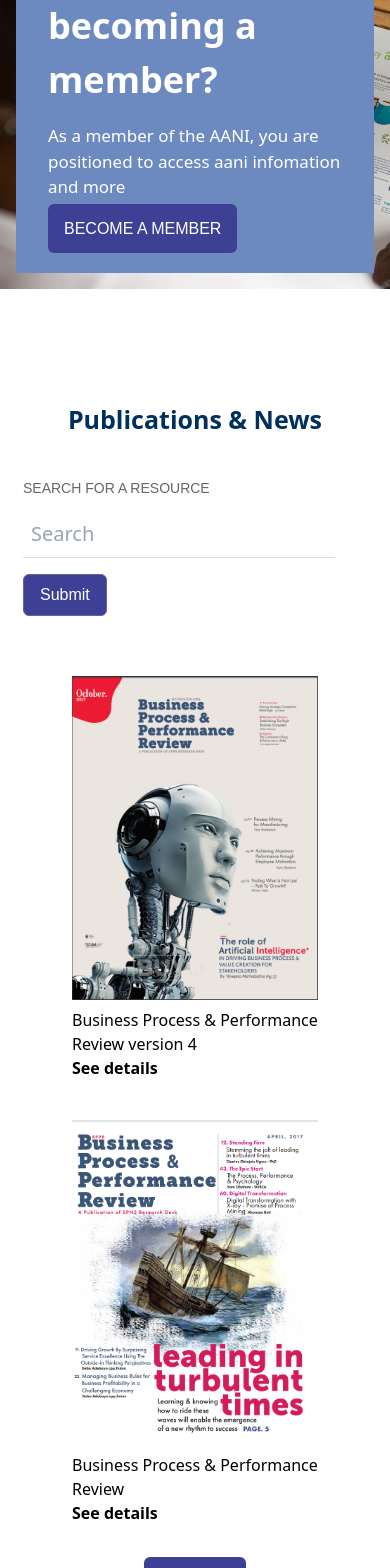
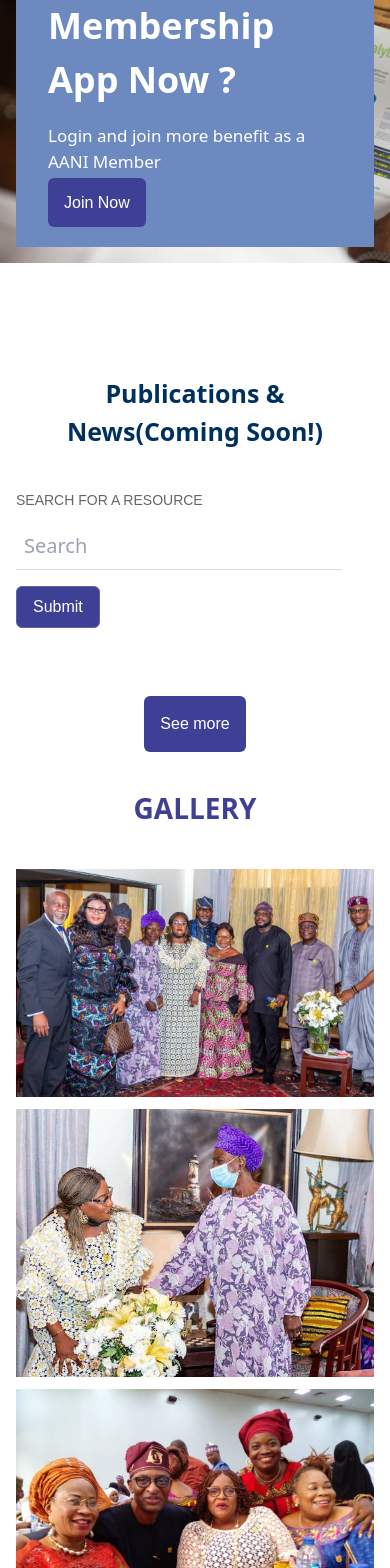
Before and after one commit to Tomation-Solution/aani-new-website, a Next.js app: page / in a window 390 px wide. Shown: the part 5720-7288 px from the top of the page. Built offline with nearby package versions, Linux system fonts and the light colour scheme.

Commit message:
added debo fix

```diff
--- a/src/components/About.tsx
+++ b/src/components/About.tsx
@@ -8,33 +8,33 @@ interface AboutProps {
   max?: string;
 }
 export const publicationAndNews = [
-  {
-    'title':'Business Process & Performance Review version 4',
-    'content':[],
-    is_dowload:true,
-    img:'/ai_lin.png',
-    type:'publication',
-    id:'1',
-    link:'/pub-news/1',
-    dowloadFile:'https://drive.google.com/file/d/1lvQUbfo2-3iD_94uEnbB2jQCqFNZF1wX/view?usp=sharing',
-  },
-  {
-    'title':'Business Process & Performance Review',
-    'content':[],
-    is_dowload:true,
-    img:'/bpmi_pbu_1.png',
-    type:'publication',
-    id:'2',
-    link:'/pub-news/2',
-    dowloadFile:'https://drive.google.com/file/d/1Wk4JPSw2z_vgKXQ-jCG4jhwJr8oMzd6h/view?usp=sharing',
-  }
+  // {
+  //   'title':'Business Process & Performance Review version 4',
+  //   'content':[],
+  //   is_dowload:true,
+  //   img:'/ai_lin.png',
+  //   type:'publication',
+  //   id:'1',
+  //   link:'/pub-news/1',
+  //   dowloadFile:'https://drive.google.com/file/d/1lvQUbfo2-3iD_94uEnbB2jQCqFNZF1wX/view?usp=sharing',
+  // },
+  // {
+  //   'title':'Business Process & Performance Review',
+  //   'content':[],
+  //   is_dowload:true,
+  //   img:'/bpmi_pbu_1.png',
+  //   type:'publication',
+  //   id:'2',
+  //   link:'/pub-news/2',
+  //   dowloadFile:'https://drive.google.com/file/d/1Wk4JPSw2z_vgKXQ-jCG4jhwJr8oMzd6h/view?usp=sharing',
+  // }
 ];
 
 const About = ({ max }: AboutProps) => {
   return (
     <div className="mt-8 md:mt-16">
       <h2 className="text-[#00305E] font-bold text-[25px] md:text-[36px] text-center mb-10 mx-3">
-        Publications & News
+        Publications & News(Coming Soon!)
       </h2>
       <div className="grid xl:grid-cols-2 gap-4 sm:grid-cols-1 mb-4 md:mb-10">
         <Search />
--- a/src/components/Navbar.tsx
+++ b/src/components/Navbar.tsx
@@ -140,12 +140,19 @@ const Navbar = () => {
               ))}
             </ul>
             <div className="flex lg:hidden">
-              <PLink
+              {/* <PLink
           href="become-a-member"
 
                 text="Become A Member"
-                styles="border border-secondary  text-secondary flex lg:hidden"
-              />
+                styles=""
+              /> */}
+                    <a
+                    href="https://aani.rel8membership.com/verify-membership"
+                    className={` border border-secondary  text-secondary flex lg:hidden p-4 p-2 font-poppins transition ease-in-out   hover:scale-105  duration-300   hover:opacity-80   outline-none  whitespace-nowrap rounded-md`}
+                    // target="_blank"
+      >
+        Join Now
+      </a>
             </div>
           </div>
         </div>
--- a/src/components/landing-page/GetMore.tsx
+++ b/src/components/landing-page/GetMore.tsx
@@ -78,7 +78,9 @@ const GetMore = () => {
               <h2 className="text-primary font-bold text-[39px] font-inter ">
                 Join Our Upcoming <br /> Events
               </h2>
-              <div className="">
+
+              <h3 className="text-center">Coming Soon!!</h3>
+              {/* <div className="">
                 {eventdata.map((a,index) => (
                   <div
                     key={index}
@@ -95,7 +97,7 @@ const GetMore = () => {
                     </p>
                   </div>
                 ))}
-              </div>
+              </div> */}
               <div className="flex w-full justify-center p-16">
                 <PLink
                   href="event"
--- a/src/components/landing-page/Interested.tsx
+++ b/src/components/landing-page/Interested.tsx
@@ -5,17 +5,21 @@ const Interested = () => {
   return (
     <div className="bg-[#6C8AC0] text-white max-w-[600px] w-fit p-8">
       <h2 className="font-bold text-[36px]">
-        Interested in <br /> becoming a member?
+        Join Now <br /> Membership App Now ?
       </h2>
       <p className="my-4 font-normal text-[17px]">
-        As a member of the AANI, you are
-        positioned to access aani infomation and more
+     Login and join more benefit as a AANI Member
       </p>
-      <PLink
-        text="BECOME A MEMBER"
+      {/* <PLink
+        text="Join Now"
         href="become-a-member"
-        styles="bg-primary rounded-full p-4"
-      />
+        styles=""
+      /> */}
+      <a href="https://aani.rel8membership.com/verify-membership"
+    className={` bg-primary rounded-full p-4 p-2 font-poppins transition ease-in-out   hover:scale-105  duration-300   hover:opacity-80   outline-none  whitespace-nowrap rounded-md`}
+      >
+        Join Now
+      </a>
     </div>
   );
 };
```
